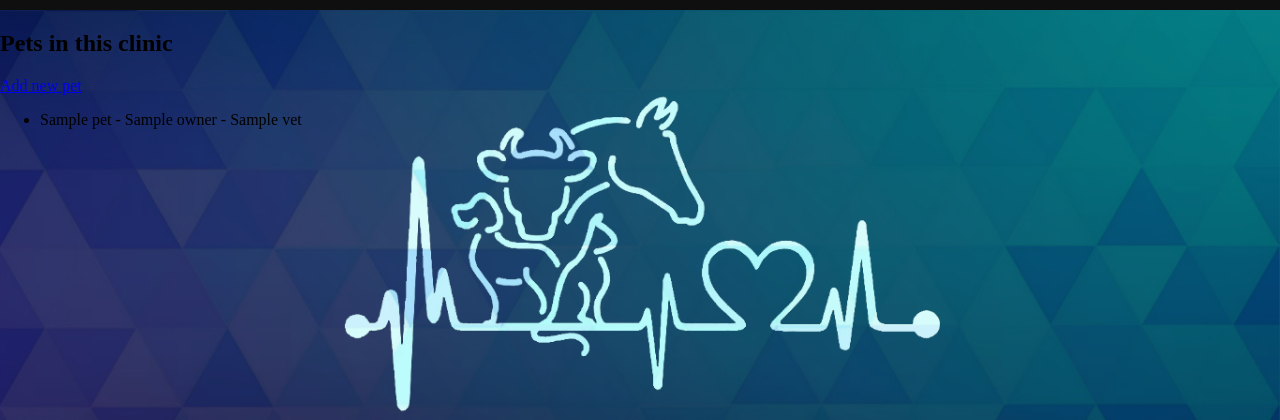
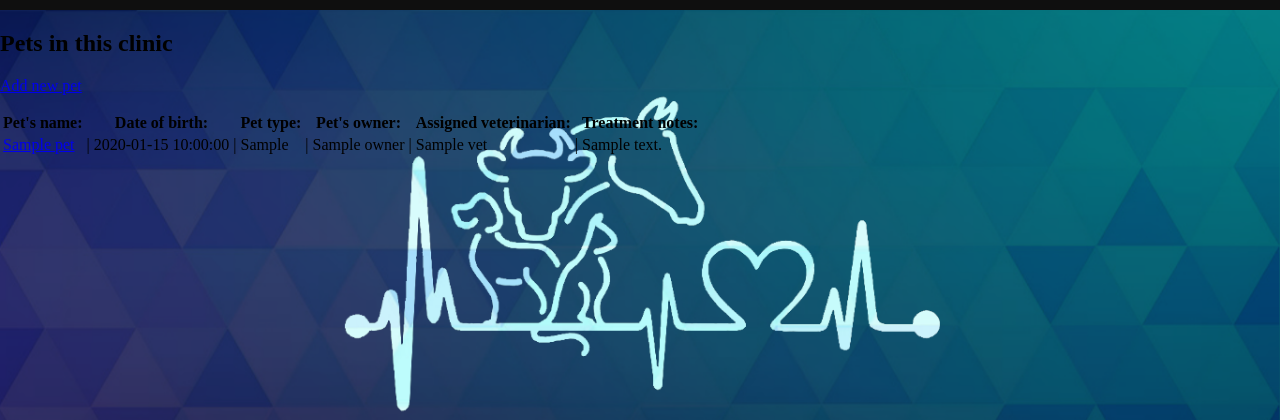
Before and after one commit to Minta-Ra/Python_Veterinary_Management_App_Project, a Flask app: page /pets in a window 1280 px wide. Shown: the part 150-570 px from the top of the page. Run offline with Flask 2, Linux system fonts and the light colour scheme; a database or web service that is not in the repository returns one stand-in record (values such as "Sample title"); some libraries are stand-ins or nearby versions.

Commit message:
Add new pet functionality

```diff
--- a/controllers/pet_controller.py
+++ b/controllers/pet_controller.py
@@ -17,15 +17,35 @@ def pets():
     pets = pet_repository.select_all()
     return render_template("pets/index.html", pets=pets)
 
-
 # NEW
 # GET '/pets/new'
+@pets_blueprint.route("/pets/new", methods=["GET"])
+def new_pet():
+    owners = owner_repository.select_all()
+    vets = vet_repository.select_all()
+    return render_template("pets/new.html", owners=owners, vets=vets)
 
-# CREATE
+# CREATE - ADD
 # POST '/pets'
+@pets_blueprint.route("/pets", methods=["POST"])
+def add_new_pet():
+    name = request.form["name"]
+    dob = request.form["dob"]
+    pet_type = request.form["pet_type"]
+    owner_id = request.form["owner_id"]
+    vet_id = request.form["vet_id"]
+    treatment_notes = request.form["treatment_notes"]
+    owner = owner_repository.select(owner_id)
+    vet = vet_repository.select(vet_id)
+    pet = Pet(name, dob, pet_type, owner, vet, treatment_notes)
+    pet_repository.save(pet)
+    return redirect("/pets")
+
 
 # SHOW
 # GET '/pets/<id>'
+
+
 
 # EDIT
 # GET '/pets/<id>/edit'
--- a/templates/pets/index.html
+++ b/templates/pets/index.html
@@ -1,20 +1,43 @@
 {% extends 'base.html' %}
 
 {% block content %}
+
     <h1>Pets in this clinic</h1>
 
     <p>
         <a href="/pets/new">Add new pet</a>
     </p>
 
-    <ul>
+    <table>
+        <tr>
+            <th>Pet's name:</th>
+            <th></th>
+            <th>Date of birth:</th>
+            <th></th>
+            <th>Pet type:</th>
+            <th></th>
+            <th>Pet's owner:</th>
+            <th></th>
+            <th>Assigned veterinarian:</th>
+            <th></th>
+            <th>Treatment notes:</th>
+        </tr>
         {% for pet in pets %}
-        <li>
-            <p>{{ pet.name }} - {{ pet.owner.name }} - {{ pet.vet.name }}</p>
-        </li>
+            <tr>
+                <td><a href="/pets/{{ pet.id }}"> {{ pet.name }} </a></td>
+                <td>|</td>
+                <td>{{ pet.dob }}</td>
+                <td>|</td>
+                <td>{{ pet.pet_type }}</td>
+                <td>|</td>
+                <td>{{ pet.owner.name }}</td>
+                <td>|</td>
+                <td>{{ pet.vet.name }}</td>
+                <td>|</td>
+                <td>{{ pet.treatment_notes }}</td>
+            </tr>
+        {% endfor %}
 
-        {% endfor %}
-    </ul>
-
+    </table>
 
 {% endblock content %}
```
Also changed, not shown: templates/pets/new.html (added, +46 -0 lines).
